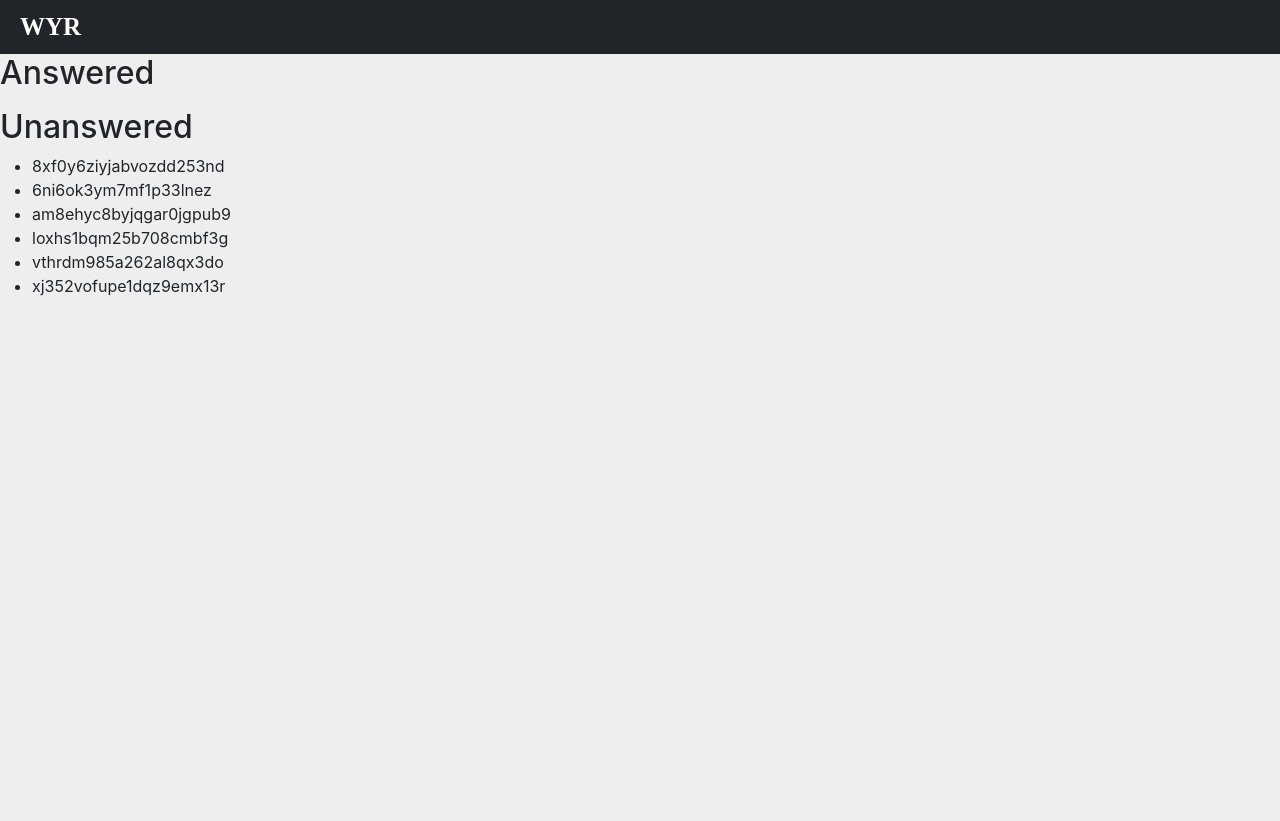
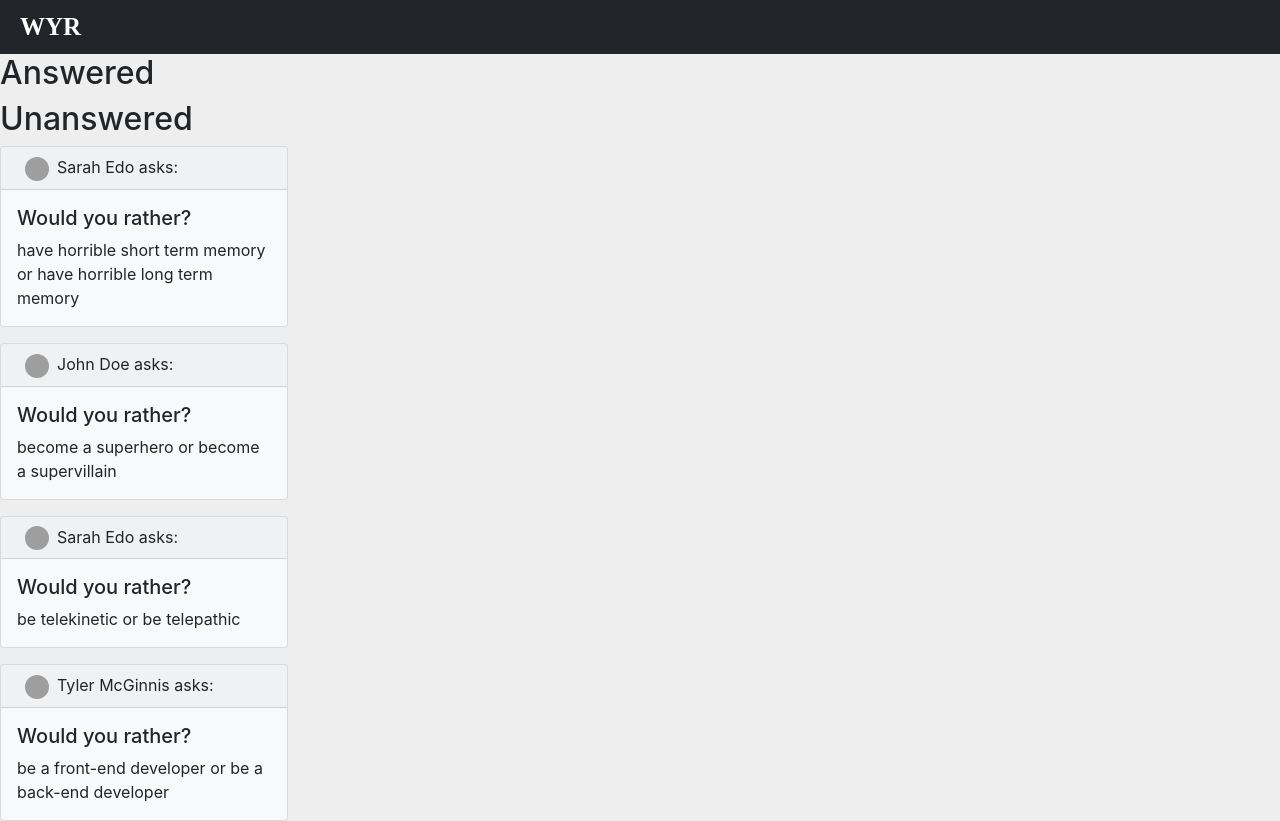
Before and after one commit to dsypien/would-your-rather, a React (Create React App) app: page /home in a window 1280 px wide. Shown: the top 821 px of the page. Before the commit the page ends 800 px from the top, so only its background shows below. Built offline with nearby package versions, Linux system fonts and the light colour scheme; grey boxes are pictures that could not be loaded; a web font is replaced by a local one.

Commit message:
adding answered and unanswered polllist to home

```diff
--- a/src/components/App.js
+++ b/src/components/App.js
@@ -34,4 +34,10 @@ class App extends Component {
   }
 }
 
+function mapStateToProps( { authedUser }) {
+  return {
+    authedUser,
+  }
+}
+
 export default connect()(App)
--- a/src/components/Home.js
+++ b/src/components/Home.js
@@ -1,9 +1,10 @@
 import React, { Component } from 'react'
+import PollList from './PollList'
 import { connect } from 'react-redux'
 
 class Home extends Component {
    render () {
-      const { authedUser, questions } = this.props
+      const { authedUser, questions, users } = this.props
       const answers = authedUser ? Object.keys(authedUser.answers) : []
 
       const answeredQuestions = Object.keys(questions)
@@ -26,17 +27,10 @@ class Home extends Component {
       return (
          <div>
             <h2>Answered</h2>
-            <ul>
-               {answeredQuestions.map( ans => (
-                  <li key={ans.id}>{ans.id}</li>
-               ))}
-            </ul>
+            <PollList questions={answeredQuestions} users={users}/>
+
             <h2>Unanswered</h2>
-            <ul>
-               {unansweredQuestions.map( ans => (
-                     <li key={ans.id}>{ans.id}</li>
-               ))}
-            </ul>
+            <PollList questions={unansweredQuestions} users={users}/>
          </div>
       )
    }
@@ -45,8 +39,8 @@ class Home extends Component {
 function mapStateToProps ( {questions, users, authedUser} ){
    return {
       questions,
+      users,
       authedUser : users[authedUser],
-      answeredQuestions: questions[authedUser]
    }
 }
 
--- a/src/components/Nav.js
+++ b/src/components/Nav.js
@@ -16,7 +16,7 @@ function Nav (props) {
 
    return (
       <nav className="navbar navbar-expand-lg navbar-dark bg-dark">
-         <a className="brand navbar-brand" href="#">WYR</a>
+         <a className="brand navbar-brand" href="/#">WYR</a>
          <button className="navbar-toggler" type="button" data-toggle="collapse" data-target="#navbarSupportedContent" aria-controls="navbarSupportedContent" aria-expanded="false" aria-label="Toggle navigation">
             <span className="navbar-toggler-icon"></span>
          </button>
@@ -39,7 +39,7 @@ function Nav (props) {
                </li>
                <span className="nav-item nav-text">
                   Hello {authedUser.name}
-                  <img className="avatar" src={authedUser.avatarURL} />
+                  <img className="avatar" alt="avatar" src={authedUser.avatarURL} />
                </span>
                <li className="nav-item">
                   <a href="/#" className="nav-link" onClick={handleLogOut} >
--- /dev/null
+++ b/src/components/Poll.js
@@ -0,0 +1,18 @@
+import React from 'react'
+
+export default function Poll(props) {
+      const { question, users } = props
+
+      return (
+         <div key={question.id} className="card poll bg-light mb-3">
+         <div className="card-header">
+            <img className="avatar" src={users[question.author].avatarURL} />
+            { `${users[question.author].name} asks:`}
+         </div>
+         <div className="card-body">
+         <h5 className="card-title">Would you rather?</h5>
+         <p className="card-text"> {question.optionOne.text} or {question.optionTwo.text} </p>
+         </div>
+      </div>
+      )
+}
--- /dev/null
+++ b/src/components/PollList.js
@@ -0,0 +1,14 @@
+import React from "react"
+import Poll from './Poll'
+
+export default function PollList (props) {
+ const { questions, users } = props
+
+ return (
+   <div>
+      {questions.map( question => (
+         <Poll question={question} users={users} />
+      ))}
+   </div>
+ )
+}
--- a/src/index.css
+++ b/src/index.css
@@ -55,6 +55,10 @@ code {
   vertical-align: middle;
 }
 
+.poll {
+  max-width: 18rem;
+}
+
 @media (min-width: 992px) {
   .nav-text {
     margin: 0px 24px;
```
